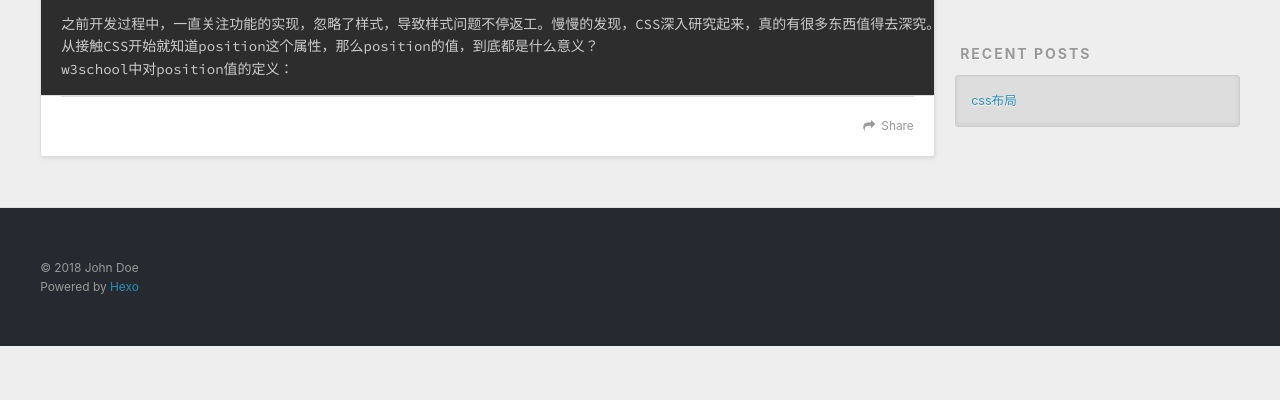
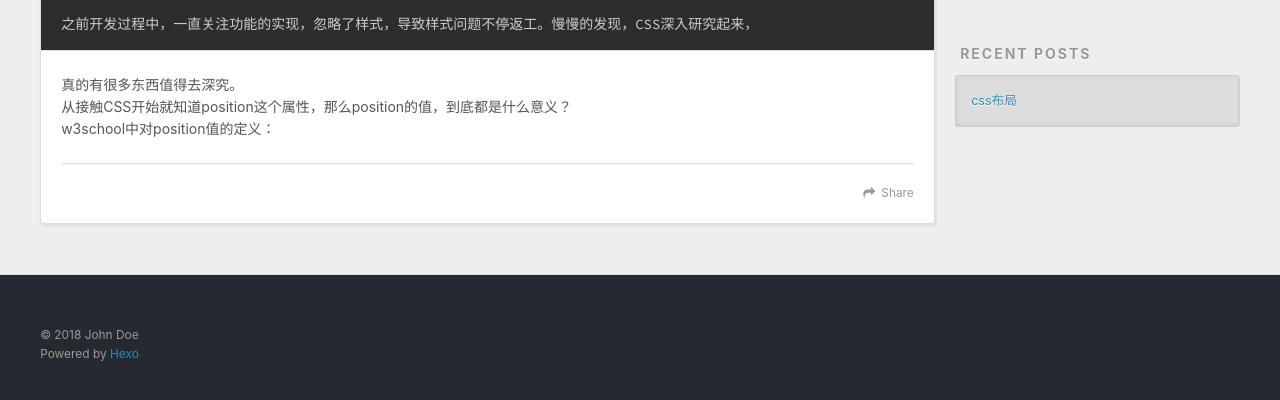
Before and after one commit to BettyDirn/BettyDirn.github.io, a plain HTML site: page 2018/07/16/css布局/index.html in a window 1280 px wide. Shown: the part 434-834 px from the top of the page. Before the commit the page ends 800 px from the top, so only its background shows below. Drawn offline with nearby package versions, Linux system fonts and the light colour scheme.

Commit message:
Site updated: 2018-07-16 16:50:51

```diff
--- a/2018/07/16/css布局/index.html
+++ b/2018/07/16/css布局/index.html
@@ -7,17 +7,17 @@
 
   <title>css布局 | Hexo</title>
   <meta name="viewport" content="width=device-width, initial-scale=1, maximum-scale=1">
-  <meta name="description" content="之前开发过程中，一直关注功能的实现，忽略了样式，导致样式问题不停返工。慢慢的发现，CSS深入研究起来，真的有很多东西值得去深究。 从接触CSS开始就知道position这个属性，那么position的值，到底都是什么意义？ w3school中对position值的定义：">
+  <meta name="description" content="之前开发过程中，一直关注功能的实现，忽略了样式，导致样式问题不停返工。慢慢的发现，CSS深入研究起来， 真的有很多东西值得去深究。    从接触CSS开始就知道position这个属性，那么position的值，到底都是什么意义？    w3school中对position值的定义：">
 <meta property="og:type" content="article">
 <meta property="og:title" content="css布局">
 <meta property="og:url" content="http://yoursite.com/2018/07/16/css布局/index.html">
 <meta property="og:site_name" content="Hexo">
-<meta property="og:description" content="之前开发过程中，一直关注功能的实现，忽略了样式，导致样式问题不停返工。慢慢的发现，CSS深入研究起来，真的有很多东西值得去深究。 从接触CSS开始就知道position这个属性，那么position的值，到底都是什么意义？ w3school中对position值的定义：">
+<meta property="og:description" content="之前开发过程中，一直关注功能的实现，忽略了样式，导致样式问题不停返工。慢慢的发现，CSS深入研究起来， 真的有很多东西值得去深究。    从接触CSS开始就知道position这个属性，那么position的值，到底都是什么意义？    w3school中对position值的定义：">
 <meta property="og:locale" content="default">
-<meta property="og:updated_time" content="2018-07-16T08:49:55.175Z">
+<meta property="og:updated_time" content="2018-07-16T08:50:43.575Z">
 <meta name="twitter:card" content="summary">
 <meta name="twitter:title" content="css布局">
-<meta name="twitter:description" content="之前开发过程中，一直关注功能的实现，忽略了样式，导致样式问题不停返工。慢慢的发现，CSS深入研究起来，真的有很多东西值得去深究。 从接触CSS开始就知道position这个属性，那么position的值，到底都是什么意义？ w3school中对position值的定义：">
+<meta name="twitter:description" content="之前开发过程中，一直关注功能的实现，忽略了样式，导致样式问题不停返工。慢慢的发现，CSS深入研究起来， 真的有很多东西值得去深究。    从接触CSS开始就知道position这个属性，那么position的值，到底都是什么意义？    w3school中对position值的定义：">
 
     <link rel="alternate" href="/atom.xml" title="Hexo" type="application/atom+xml">
 
@@ -86,10 +86,9 @@
 
     <div class="article-entry" itemprop="articleBody">
 
-        <pre><code>之前开发过程中，一直关注功能的实现，忽略了样式，导致样式问题不停返工。慢慢的发现，CSS深入研究起来，真的有很多东西值得去深究。
-从接触CSS开始就知道position这个属性，那么position的值，到底都是什么意义？
-w3school中对position值的定义：
-</code></pre>
+        <pre><code>之前开发过程中，一直关注功能的实现，忽略了样式，导致样式问题不停返工。慢慢的发现，CSS深入研究起来，
+</code></pre><p>真的有很多东西值得去深究。<br>    从接触CSS开始就知道position这个属性，那么position的值，到底都是什么意义？<br>    w3school中对position值的定义：</p>
+
 
     </div>
     <footer class="article-footer">
```
Also changed, not shown: index.html (+3 -4 lines).
